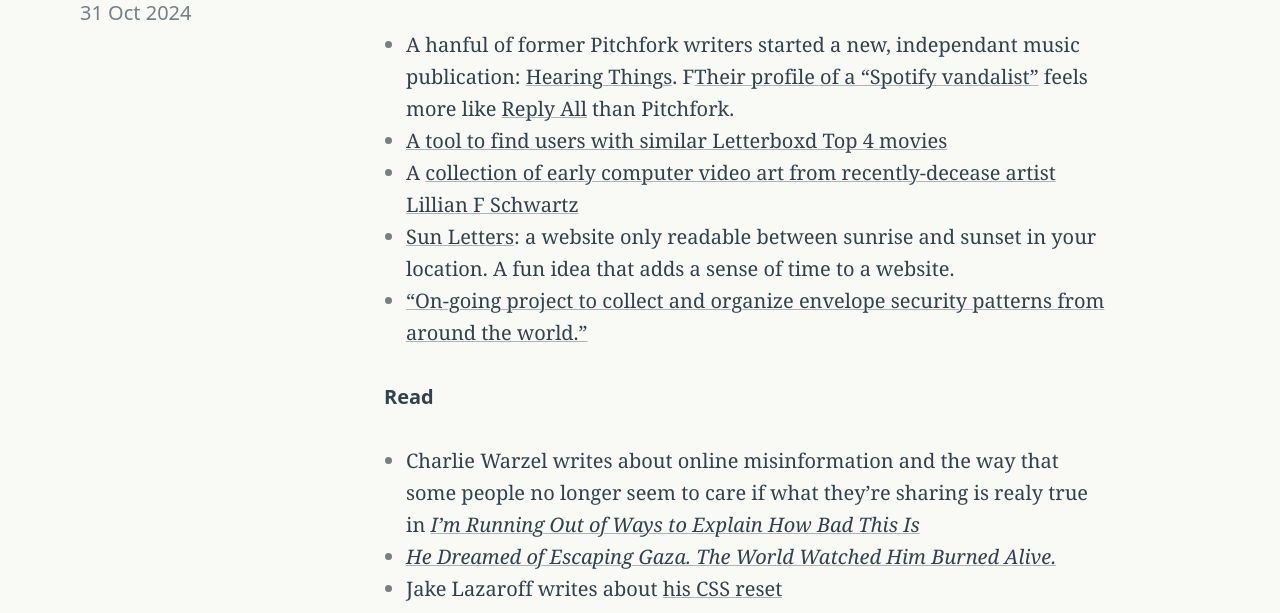
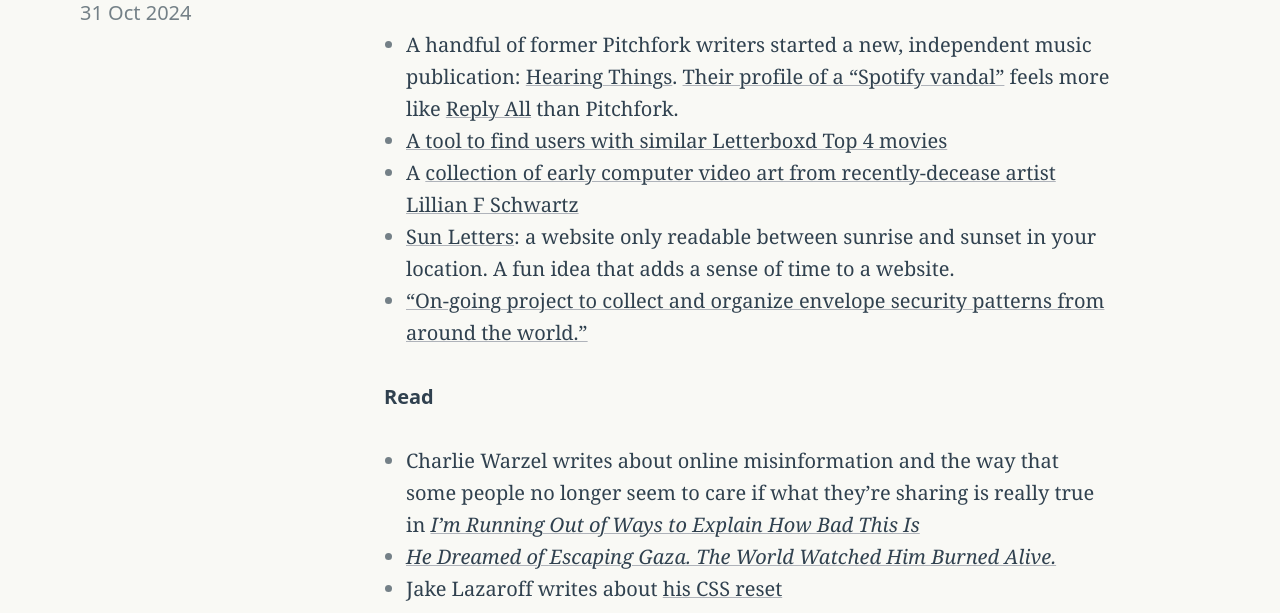
Before and after one commit to jondueck/jondueck.ca, an Eleventy site: page journal/2024-10-31-october-hyperlinks.md in a window 1280 px wide. Shown: the part 187-800 px from the top of the page. Built offline with nearby package versions, Linux system fonts and the light colour scheme; Eleventy itself is replaced by a stand-in of ours; files that its build step writes are made by us from their sources; a web font is replaced by a local one; what eleventy-plugin-footnotes, eleventy-sass, markdown-it-attrs would draw is missing.

Commit message:
edit october hyperlinks

```diff
--- a/journal/2024-10-31-october-hyperlinks.md
+++ b/journal/2024-10-31-october-hyperlinks.md
@@ -7,14 +7,14 @@
 
 ## Visit
 
-- A hanful of former Pitchfork writers started a new, independant music publication: [Hearing Things](https://www.hearingthings.co). F[Their profile of a “Spotify vandalist”](https://www.hearingthings.co/confessions-of-a-spotify-vandal/) feels more like [Reply All](https://gimletmedia.com/shows/reply-all/o2h8bx) than Pitchfork.
+- A handful of former Pitchfork writers started a new, independent music publication: [Hearing Things](https://www.hearingthings.co). [Their profile of a “Spotify vandal”](https://www.hearingthings.co/confessions-of-a-spotify-vandal/) feels more like [Reply All](https://gimletmedia.com/shows/reply-all/o2h8bx) than Pitchfork.
 - [A tool to find users with similar Letterboxd Top 4 movies](https://letterboxd-besties.glitch.me/besties)
 - A [collection of early computer video art from recently-decease artist Lillian F Schwartz](http://lillian.com/films/)
 - [Sun Letters](https://mifsud.org/sun): a website only readable between sunrise and sunset in your location. A fun idea that adds a sense of time to a website.
 - [“On-going project to collect and organize envelope security patterns from around the world.”](https://www.flickr.com/photos/josephking/albums/72157594547931731/with/397447508)
 
 ## Read
-- Charlie Warzel writes about online misinformation and the way that some people no longer seem to care if what they’re sharing is realy true in [*I’m Running Out of Ways to Explain How Bad This Is*](https://www.theatlantic.com/technology/archive/2024/10/hurricane-milton-conspiracies-misinformation/680221/?gift=bQgJMMVzeo8RHHcE1_KM0QW0K3DKS019CAwkgCJs0j8&utm_source=copy-link&utm_medium=social&utm_campaign=share)
+- Charlie Warzel writes about online misinformation and the way that some people no longer seem to care if what they’re sharing is really true in [*I’m Running Out of Ways to Explain How Bad This Is*](https://www.theatlantic.com/technology/archive/2024/10/hurricane-milton-conspiracies-misinformation/680221/?gift=bQgJMMVzeo8RHHcE1_KM0QW0K3DKS019CAwkgCJs0j8&utm_source=copy-link&utm_medium=social&utm_campaign=share)
 - [*He Dreamed of Escaping Gaza. The World Watched Him Burned Alive.*](https://www.nytimes.com/2024/10/20/world/middleeast/gaza-escape-burned.html?unlocked_article_code=1.VE4.ZyCJ.DcM1ltZrZj1T&smid=url-share)
 - Jake Lazaroff writes about [his CSS reset](https://jakelazaroff.com/words/my-modern-css-reset/)
 
```
